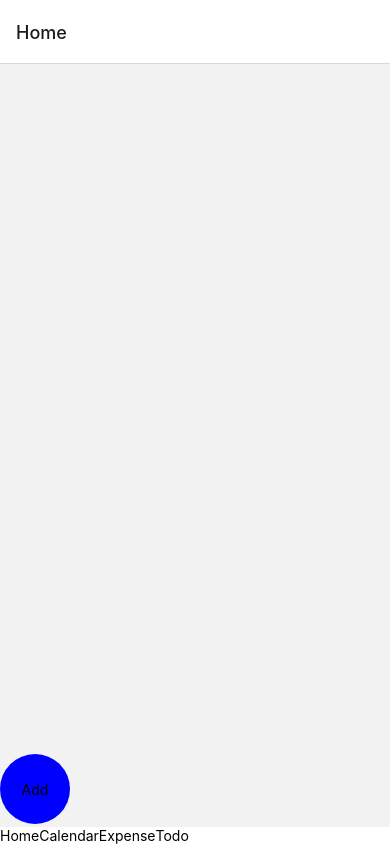
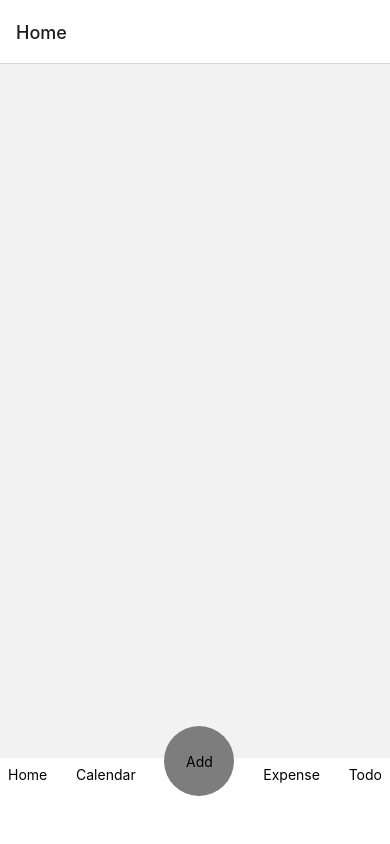
Before and after one commit to paolojulian/myday-app, a React Native app: screen / in a window 390 px wide. Built offline with nearby package versions, Linux system fonts and the light colour scheme.

Commit message:
Add AddScreen component to BottomTabNavigator

```diff
--- a/src/navigation/BottomTabNavigator.tsx
+++ b/src/navigation/BottomTabNavigator.tsx
@@ -4,6 +4,7 @@ import CalendarScreen from '../screens/CalendarScreen';
 import ExpenseScreen from '../screens/ExpenseScreen';
 import TodoScreen from '../screens/TodoScreen';
 import { Text, TouchableOpacity, View } from 'react-native';
+import AddScreen from '../screens/AddScreen';
 
 const Tab = createBottomTabNavigator();
 
@@ -19,7 +20,13 @@ export default function BottomTabNavigator() {
   return (
     <Tab.Navigator
       tabBar={(props) => (
-        <View style={{ flexDirection: 'row' }}>
+        <View
+          style={{
+            flexDirection: 'row',
+            justifyContent: 'space-between',
+            padding: 8,
+          }}
+        >
           <TouchableOpacity
             onPress={() => props.navigation.navigate(TabName.Home)}
           >
@@ -33,12 +40,11 @@ export default function BottomTabNavigator() {
           <TouchableOpacity
             onPress={() => props.navigation.navigate('Add')}
             style={{
-              position: 'absolute',
-              bottom: 20, // space from bottombar
-              backgroundColor: 'blue',
+              bottom: 40, // space from bottombar
+              backgroundColor: '#7d7d7d',
               width: 70,
               height: 70,
-              borderRadius: 35,
+              borderRadius: 9999,
               justifyContent: 'center',
               alignItems: 'center',
             }}
@@ -63,7 +69,7 @@ export default function BottomTabNavigator() {
         name={TabName.Calendar}
         component={CalendarScreen}
       ></Tab.Screen>
-      <Tab.Screen name={TabName.Add} component={() => null}></Tab.Screen>
+      <Tab.Screen name={TabName.Add} component={AddScreen}></Tab.Screen>
       <Tab.Screen name={TabName.Expense} component={ExpenseScreen}></Tab.Screen>
       <Tab.Screen name={TabName.Todo} component={TodoScreen}></Tab.Screen>
     </Tab.Navigator>
--- /dev/null
+++ b/src/screens/AddScreen.tsx
@@ -0,0 +1,4 @@
+
+export default function AddScreen() {
+  return null;
+}
```
